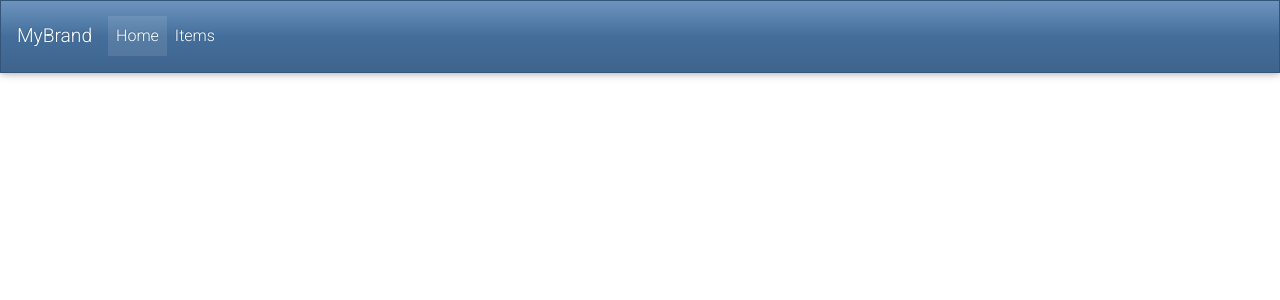
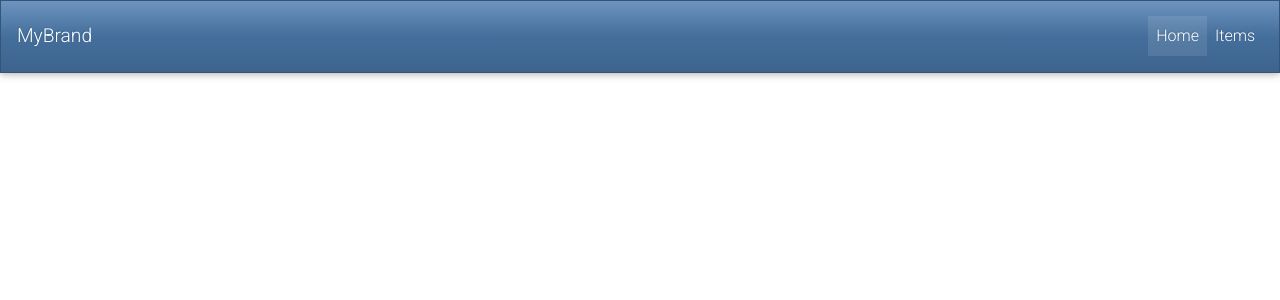
Before and after one commit to slamdunc123/react-pet-reminder, a React (Create React App) app in the folder client/: page / in a window 1280 px wide. Shown: the top 300 px of the page. Built offline with nearby package versions, Linux system fonts and the light colour scheme.

Commit message:
move navbarmenu to right

```diff
--- a/client/src/components/partials/NavMenu/NavMenu.js
+++ b/client/src/components/partials/NavMenu/NavMenu.js
@@ -32,7 +32,7 @@ const NavMenu = () => {
 			</MDBNavbarBrand>
 			{!isWideEnough && <MDBNavbarToggler onClick={handleOnClick} />}
 			<MDBCollapse isOpen={collapse} navbar>
-				<MDBNavbarNav left>
+				<MDBNavbarNav right>
 					<MDBNavItem active onClick={handleOnClick}>
 						<MDBNavLink to='/'>Home</MDBNavLink>
 					</MDBNavItem>
```
